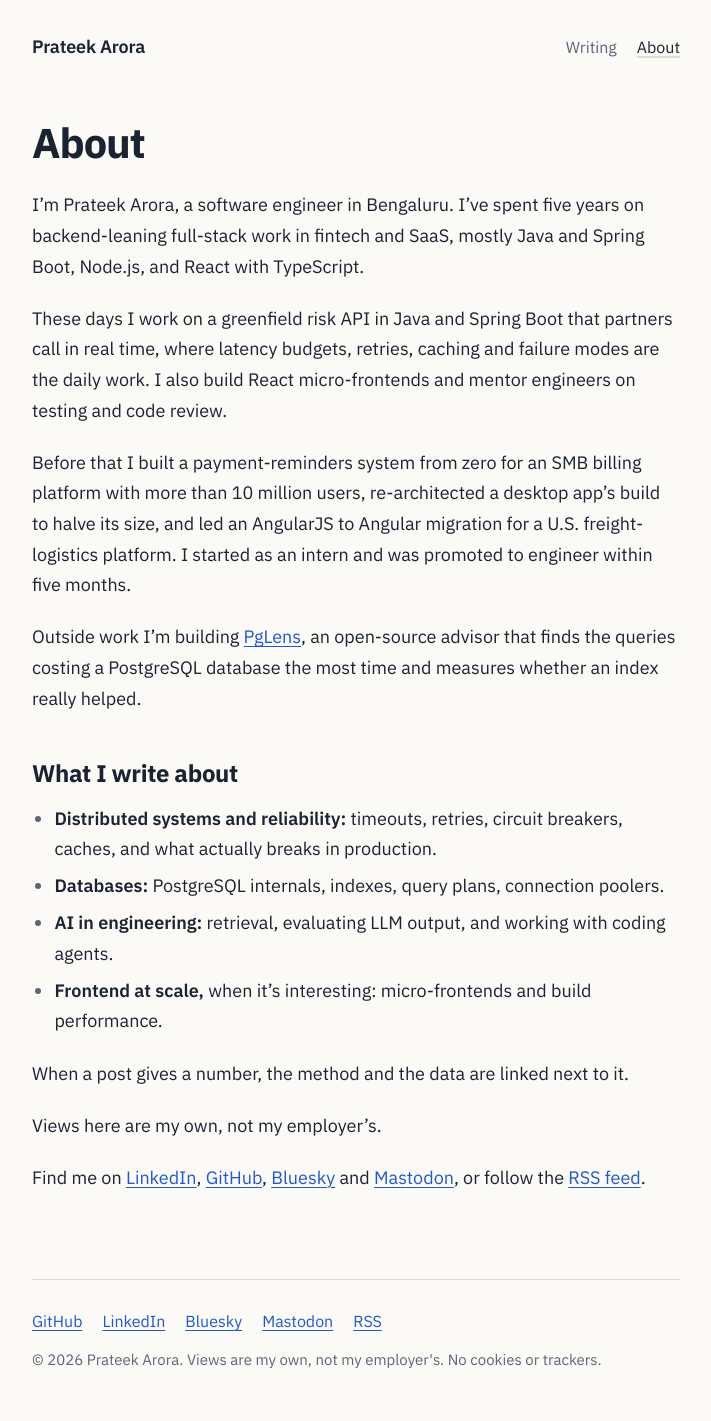
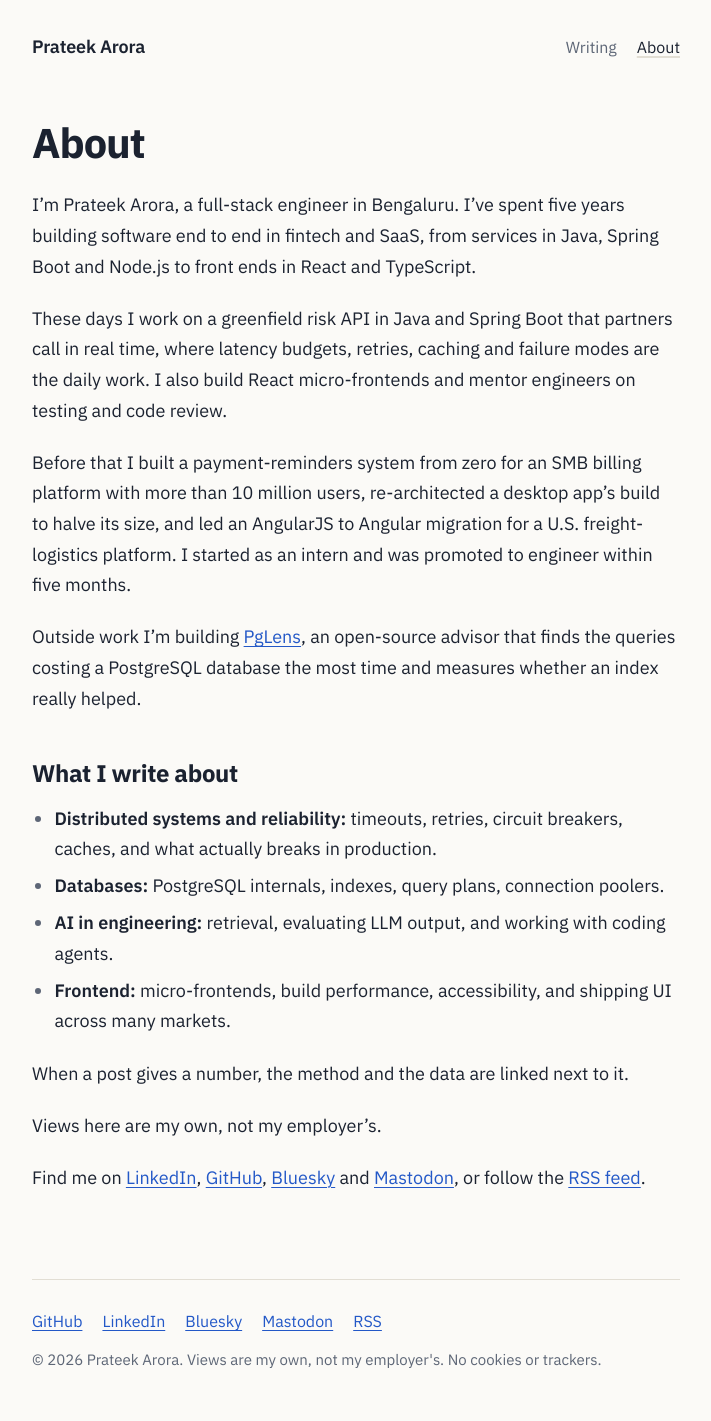
Before and after one commit to Prateek-Arora/Prateek-Arora.github.io, a Jekyll site: the page built from about.md, in a window 1280 px wide. Shown: the whole page, without its empty margins (284-995 px from the left). Built offline with Jekyll 4.4.1, drawn with Linux system fonts in a browser that asks for light colours.

Commit message:
Describe the work as full-stack, end to end
Co-Authored-By: Claude Opus 5.5 <noreply@anthropic.com>

```diff
--- a/_config.yml
+++ b/_config.yml
@@ -1,5 +1,5 @@
 title: Prateek Arora
-description: Prateek Arora, software engineer. Notes on backend and distributed systems, reliability, databases, and building with AI.
+description: Prateek Arora, full-stack engineer. Notes on building software end to end, from distributed systems and databases to frontend and AI.
 lang: en
 url: "https://prateek-arora.github.io"
 baseurl: ""
--- a/_layouts/home.html
+++ b/_layouts/home.html
@@ -2,8 +2,8 @@
 layout: default
 ---
 <section class="intro">
-  <h1>I build backend systems for a living, and write about how they work and how they fail.</h1>
-  <p class="lede">I'm Prateek Arora, a software engineer with five years of backend-leaning full-stack work in fintech and SaaS: APIs, payments and risk, 0-to-1 features, migrations and performance. Here I write about distributed systems, reliability, databases, and building with AI.</p>
+  <h1>I build software end to end, and write about how it works and how it fails.</h1>
+  <p class="lede">I'm Prateek Arora, a full-stack engineer with five years in fintech and SaaS: APIs and services, React front ends, payments and risk, 0-to-1 features, migrations and performance. Here I write about all of it: distributed systems, reliability, databases, frontend, and building with AI.</p>
   {% include links.html %}
 </section>
 
--- a/about.md
+++ b/about.md
@@ -2,12 +2,12 @@
 layout: page
 title: About
 permalink: /about/
-description: "I'm Prateek Arora, a software engineer. I write about backend and distributed systems, reliability, databases, and building with AI."
+description: "I'm Prateek Arora, a full-stack engineer. I write about building software end to end: distributed systems, reliability, databases, frontend, and AI."
 ---
 
-I'm Prateek Arora, a software engineer in Bengaluru. I've spent five years on backend-leaning
-full-stack work in fintech and SaaS, mostly Java and Spring Boot, Node.js, and React with
-TypeScript.
+I'm Prateek Arora, a full-stack engineer in Bengaluru. I've spent five years building software
+end to end in fintech and SaaS, from services in Java, Spring Boot and Node.js to front ends in
+React and TypeScript.
 
 These days I work on a greenfield risk API in Java and Spring Boot that partners call in real
 time, where latency budgets, retries, caching and failure modes are the daily work. I also build
@@ -28,7 +28,8 @@ an index really helped.
   actually breaks in production.
 - **Databases:** PostgreSQL internals, indexes, query plans, connection poolers.
 - **AI in engineering:** retrieval, evaluating LLM output, and working with coding agents.
-- **Frontend at scale,** when it's interesting: micro-frontends and build performance.
+- **Frontend:** micro-frontends, build performance, accessibility, and shipping UI across many
+  markets.
 
 When a post gives a number, the method and the data are linked next to it.
 
```
Also changed, not shown: assets/og/default.png.
